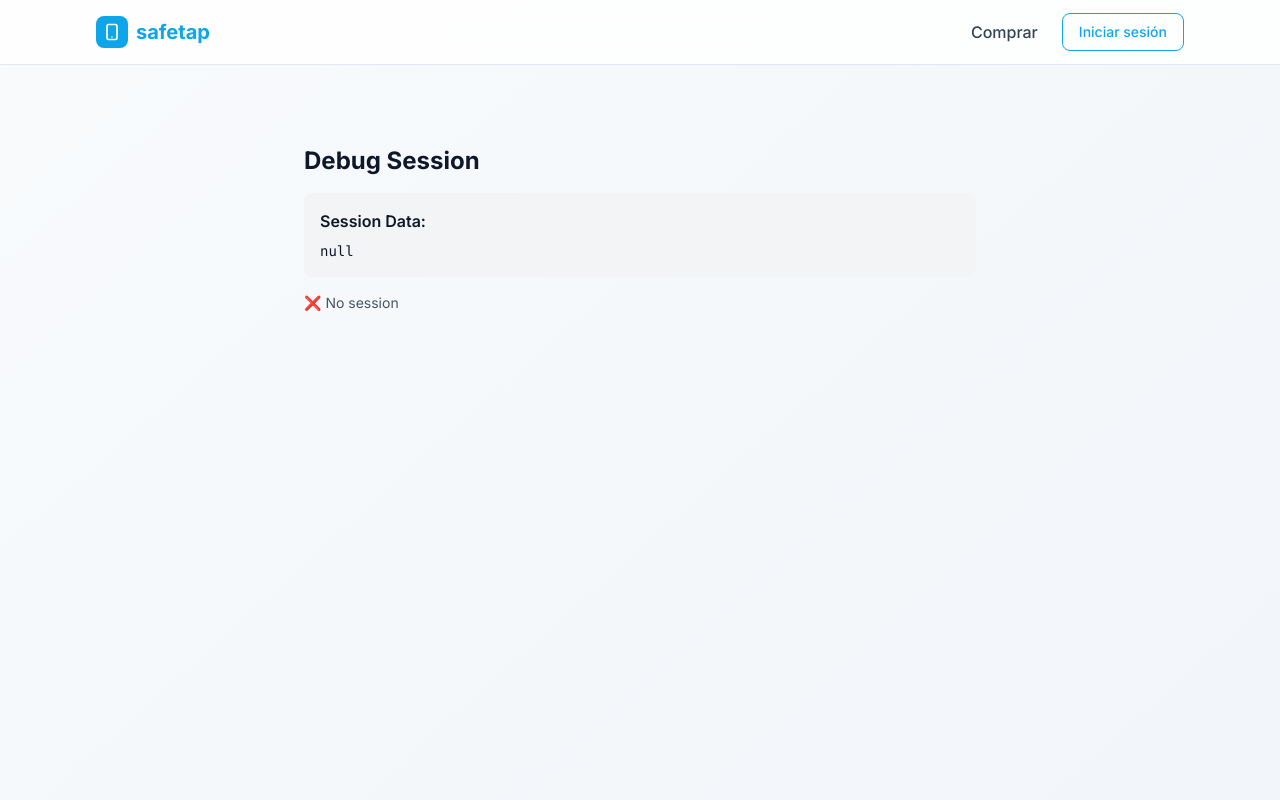
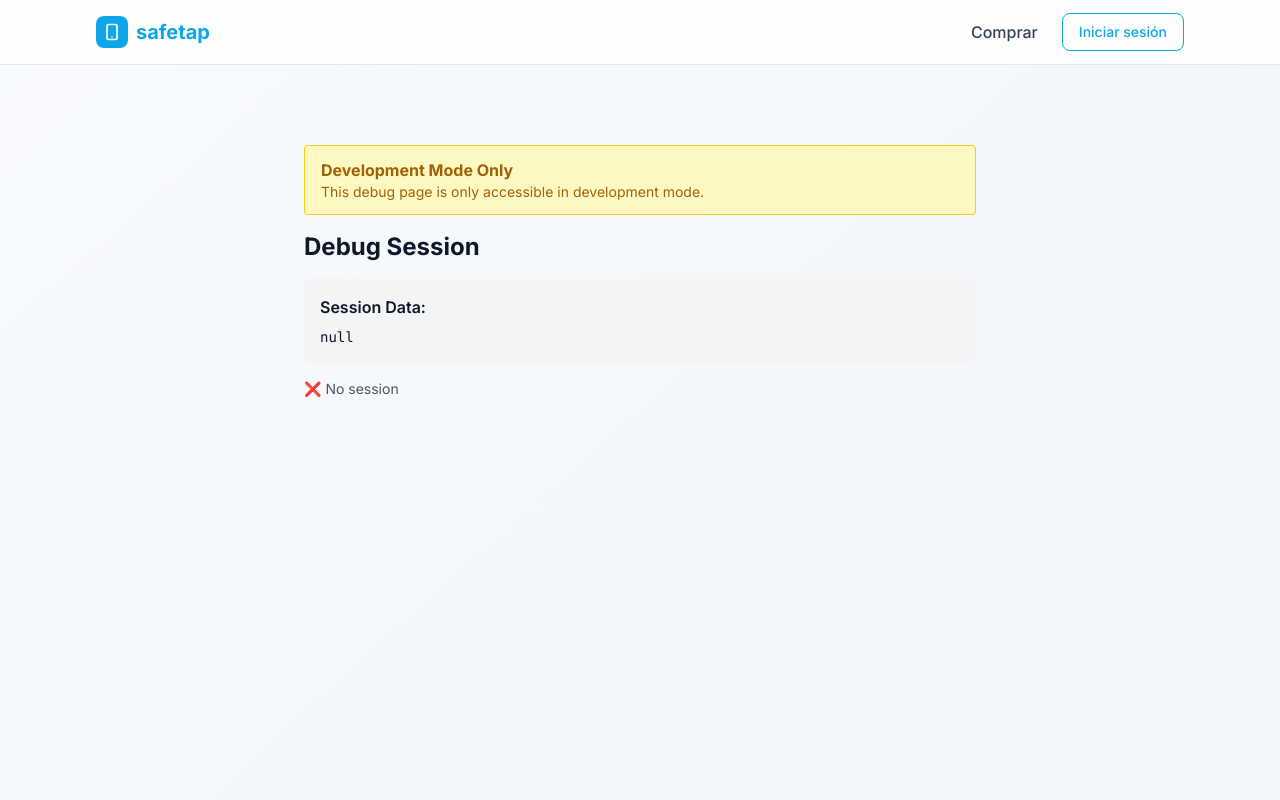
Before and after one commit to camipozas/safetap, a Next.js app: page /debug-session in a window 1280 px wide. Shown: the top 800 px of the page. Built offline with nearby package versions, Linux system fonts and the light colour scheme; no server answers.

Commit message:
feat: restrict access to DebugSessionPage in production mode with a warning message

```diff
--- a/src/app/debug-session/page.tsx
+++ b/src/app/debug-session/page.tsx
@@ -1,10 +1,21 @@
 import { auth } from '@/lib/auth';
+import { notFound } from 'next/navigation';
 
 export default async function DebugSessionPage() {
+  // Only allow access in development mode
+  if (process.env.NODE_ENV !== 'development') {
+    notFound();
+  }
+
   const session = await auth();
 
   return (
     <div className="max-w-2xl mx-auto py-8">
+      <div className="bg-yellow-100 border border-yellow-400 text-yellow-700 px-4 py-3 rounded mb-4">
+        <p className="font-bold">Development Mode Only</p>
+        <p className="text-sm">This debug page is only accessible in development mode.</p>
+      </div>
+
       <h1 className="text-2xl font-bold mb-4">Debug Session</h1>
 
       <div className="bg-gray-100 p-4 rounded-lg">
```
